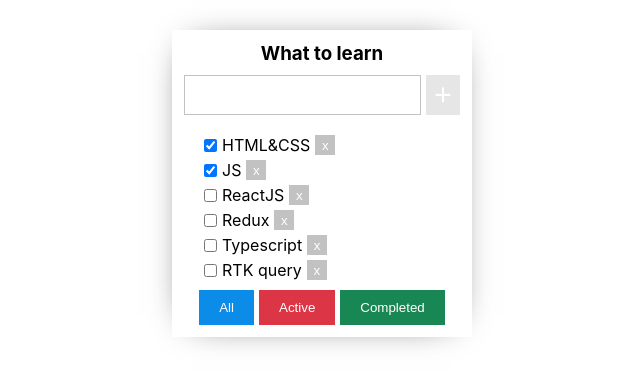
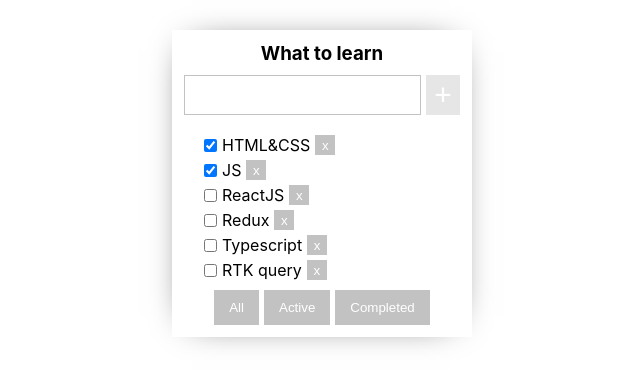
Before and after one commit to ibdkn/1-todolist, a React (Create React App) app: page / in a window 1280 px wide. Shown: the top 384 px of the page, without its empty margins (293-933 px from the left). Built offline with nearby package versions, Linux system fonts and the light colour scheme.

Commit message:
added new style for control buttons

```diff
--- a/src/App.css
+++ b/src/App.css
@@ -113,16 +113,12 @@ button {
         gap: 5px;
 
         button {
-            padding: 10px 20px;
+            padding: 10px 15px;
             color: #fff;
             border: none;
-            background-color: #0B8CE9;
+            background-color: #c2c2c2;
 
-            &:nth-child(2) {
-                background-color: #DC3545;
-            }
-
-            &:nth-child(3) {
+            &.active {
                 background-color: #198754;
             }
         }
```
